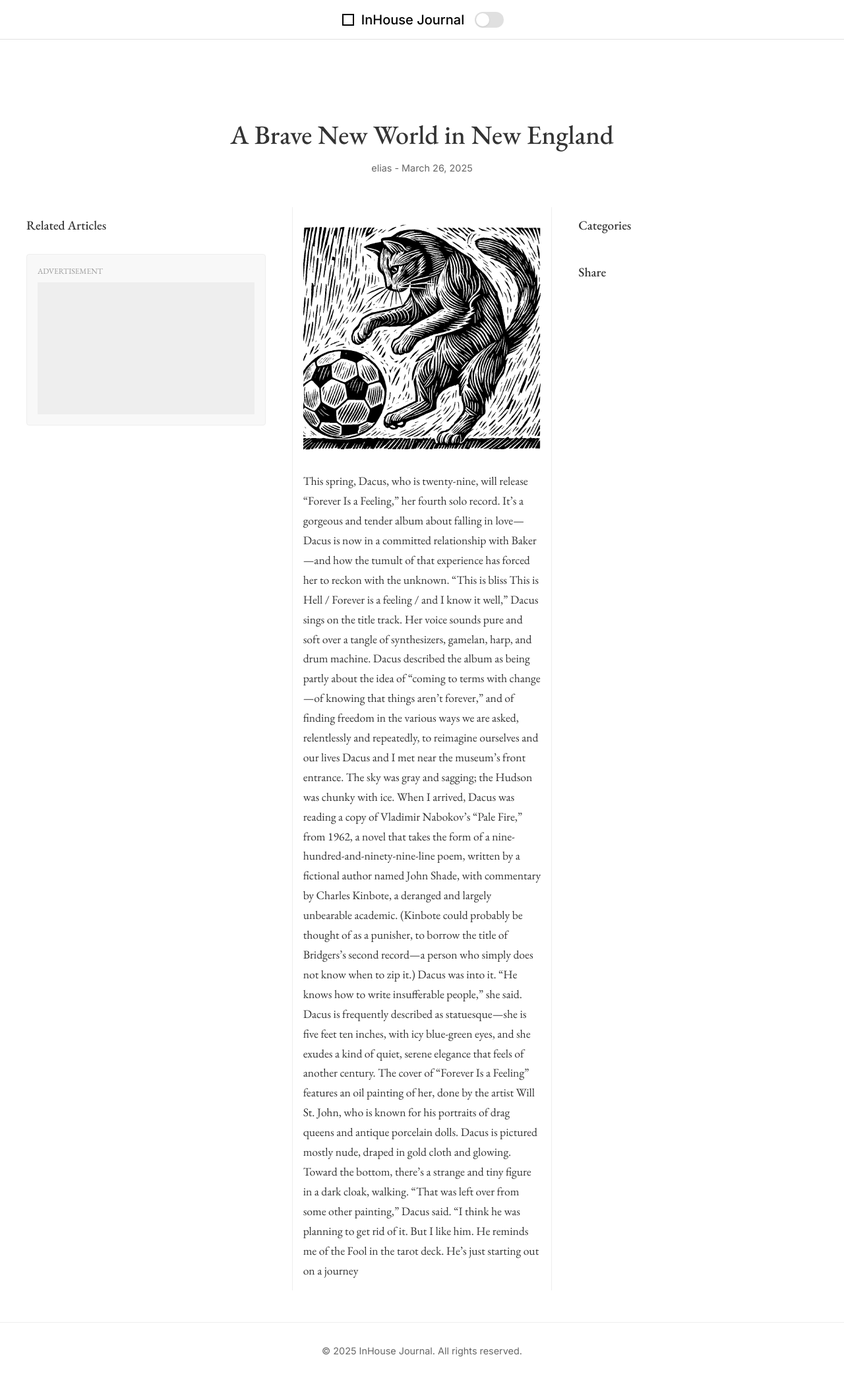
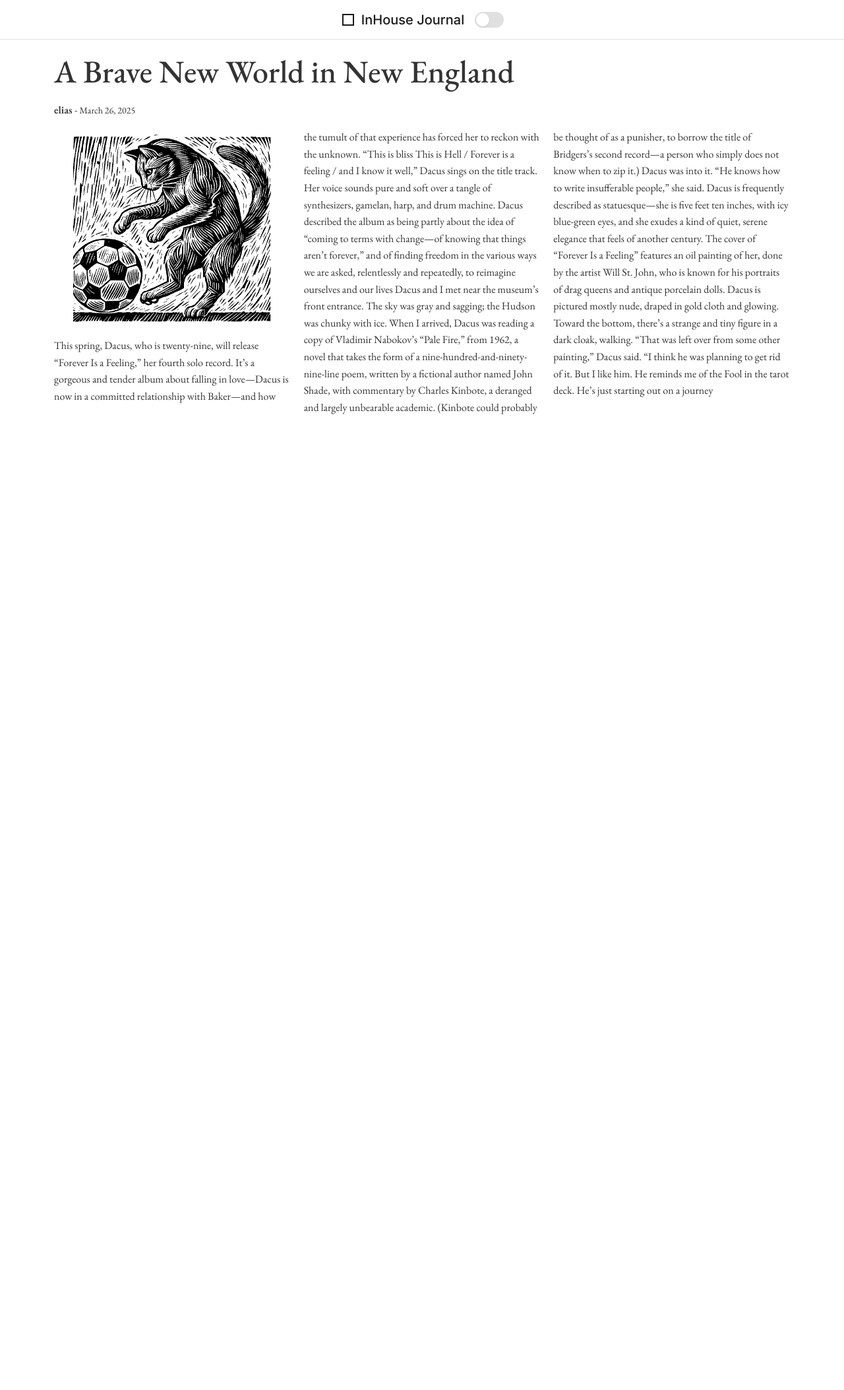
Before and after one commit to elite-0000/InHouse-Literary, a Django app: page /post/1/ in a window 1280 px wide. Shown: the whole page at 66% size. After the commit the page ends 628 px from the top, so only its background shows below. Run offline with Django 5.2, Linux system fonts and the light colour scheme; data comes from the database, SQL or seed files in the repository.

Commit message:
- update css

```diff
--- a/news/templates/news/post_detail.html
+++ b/news/templates/news/post_detail.html
@@ -3,231 +3,96 @@
 {% block title %}{{ object.title }}{% endblock %}
 
 {% block content %}
-<!-- Add Bootstrap CSS if not already in base.html -->
-<link href="https://cdn.jsdelivr.net/npm/bootstrap@5.3.0/dist/css/bootstrap.min.css" rel="stylesheet">
+<div class="container my-4">
+  <article class="content-section">
+    <!-- Post Title -->
+    <h1 class="article-title">{{ object.title }}</h1>
 
-<article class="article">
-    <header class="article-header">
-        <h1 class="article-title">{{ object.title }}</h1>
-        <div class="article-meta">
-            <span class="author">{{ object.author }}</span>
-            <span class="date-separator">-</span>
-            <span class="date">{{ object.date_posted|date:"F d, Y" }}</span>
-        </div>
-    </header>
-
-    <div class="container-fluid px-4">
-        <div class="row">
-            <!-- Left Column -->
-            <div class="col-md-4">
-                <div class="column-content">
-                    <div class="sidebar-section">
-                        <h3>Related Articles</h3>
-                        <div class="related-articles">
-                            <!-- Add your related articles here -->
-                        </div>
-                    </div>
-
-                    <div class="ad-container">
-                        <div class="ad-label">Advertisement</div>
-                        <div class="ad-space"></div>
-                    </div>
-                </div>
-            </div>
-
-            <!-- Middle Column (Main Content) -->
-            <div class="col-md-4">
-                <div class="column-content main-content">
-                    {% if object.featured_image %}
-                    <figure class="article-image">
-                        <img src="{{ object.featured_image.url }}" alt="{{ object.title }}" class="img-fluid">
-                    </figure>
-                    {% endif %}
-
-                    <div class="article-content">
-                        {{ object.content|safe }}
-                    </div>
-                </div>
-            </div>
-
-            <!-- Right Column -->
-            <div class="col-md-4">
-                <div class="column-content">
-                    <div class="sidebar-section">
-                        <h3>Categories</h3>
-                        <div class="categories-list">
-                            {% for category in object.categories.all %}
-                            <a href="{% url 'category' category.slug %}" class="category-link">{{ category.name }}</a>
-                            {% endfor %}
-                        </div>
-                    </div>
-
-                    <div class="sidebar-section">
-                        <h3>Share</h3>
-                        <div class="share-buttons">
-                            <!-- Add your share buttons here -->
-                        </div>
-                    </div>
-                </div>
-            </div>
-        </div>
+    <!-- Metadata: Author and Date -->
+    <div class="article-metadata mb-3">
+      <p>
+        <strong>{{ object.author }}</strong> -
+        <small class="text-muted">{{ object.date_posted|date:"F d, Y" }}</small>
+      </p>
     </div>
 
-    <footer class="article-footer">
-        <p>© {{ object.date_posted|date:"Y" }} InHouse Journal. All rights reserved.</p>
-    </footer>
-</article>
+    <!-- Post Content in 3 Columns -->
+    <div class="article-content" style="column-count: 3; column-gap: 20px;">
+      {% if object.featured_image %}
+      <img src="{{ object.featured_image.url }}" alt="{{ object.title }}" class="img-fluid mb-3 d-block mx-auto" style="max-width: 300px; max-height: 300px; break-inside: avoid;">
+      {% endif %}
+
+      {{ object.content|safe }}
+    </div>
+  </article>
+</div>
 
 <style>
-    .article {
+    /* Base Typography */
+    body {
         font-family: 'EB Garamond', serif;
-        padding: 2rem 0;
-    }
-
-    .article-header {
-        text-align: center;
-        margin: 2rem auto 3rem;
-        max-width: 800px;
-        padding: 0 1rem;
-    }
-
-    .article-title {
-        font-size: 2.5rem;
-        font-weight: 500;
-        line-height: 1.2;
-        margin: 0 0 1rem;
         color: #333;
     }
 
-    .article-meta {
-        font-family: 'Inter', sans-serif;
-        font-size: 0.9rem;
-        color: #666;
-    }
-
-    /* Column Styling */
-    .column-content {
-        padding: 1rem;
-        height: 100%;
-    }
-
-    .main-content {
-        border-left: 1px solid #eee;
-        border-right: 1px solid #eee;
-    }
-
-    /* Content Styling */
-    .article-content {
-        font-size: 1.1rem;
-        line-height: 1.7;
-        color: #333;
-    }
-
-    .article-content p:first-of-type::first-letter {
-        float: left;
-        font-size: 4em;
-        line-height: 0.8;
-        padding-right: 0.1em;
-        margin-top: 0.1em;
-    }
-
-    /* Sidebar Sections */
-    .sidebar-section {
-        margin-bottom: 2rem;
-    }
-
-    .sidebar-section h3 {
-        font-size: 1.2rem;
+    /* Article Title */
+    .article-title {
+        font-family: 'EB Garamond', serif;
+        font-size: 48px;
         font-weight: 500;
+        line-height: 1.2;
         margin-bottom: 1rem;
         color: #333;
     }
 
-    /* Advertisement */
-    .ad-container {
-        background: #f8f8f8;
-        border: 1px solid #eee;
-        border-radius: 4px;
-        padding: 1rem;
-        margin: 1rem 0;
+    /* Author and Date */
+    .article-metadata {
+        font-family: 'EB Garamond', serif;
+        font-size: 16px;
+        color: #333;
+        margin-bottom: 2rem;
     }
 
-    .ad-label {
-        font-size: 0.75rem;
-        text-transform: uppercase;
-        color: #999;
-        margin-bottom: 0.5rem;
+    .article-metadata .text-muted {
+        color: #333 !important;
     }
 
-    .ad-space {
-        min-height: 200px;
-        background: #eee;
-        display: flex;
-        align-items: center;
-        justify-content: center;
+    /* Article Content */
+    .article-content {
+        font-family: 'EB Garamond', serif;
+        font-size: 16px;
+        line-height: 1.6;
+        color: #333;
     }
 
-    /* Categories */
-    .categories-list {
-        display: flex;
-        flex-direction: column;
-        gap: 0.5rem;
-    }
-
-    .category-link {
-        color: #333;
-        text-decoration: none;
-        font-size: 0.9rem;
-        padding: 0.3rem 0;
-    }
-
-    .category-link:hover {
-        color: #000;
-        text-decoration: underline;
-    }
-
-    /* Images */
-    .article-image {
-        margin-bottom: 1.5rem;
-    }
-
-    .article-image img {
-        width: 100%;
-        height: auto;
+    /* First Paragraph Special Treatment */
+    .article-content p:first-of-type {
+        font-size: 16px;
     }
 
     /* Footer */
-    .article-footer {
+    footer p {
+        font-family: 'EB Garamond', serif;
+        font-size: 16px;
+        color: #333;
         text-align: center;
-        margin-top: 3rem;
-        padding-top: 2rem;
-        border-top: 1px solid #eee;
-        font-family: 'Inter', sans-serif;
-        font-size: 0.9rem;
-        color: #666;
     }
 
-    /* Responsive Design */
+    @media (min-width: 769px) and (max-width: 991px) {
+        .article-content {
+            column-count: 2 !important;
+        }
+    }
+
+    /* Responsive Typography */
     @media (max-width: 768px) {
-        .main-content {
-            border: none;
-        }
-
         .article-title {
-            font-size: 2rem;
-        }
-
-        .column-content {
-            padding: 1rem 0;
+            font-size: 36px;
         }
 
         .article-content {
-            font-size: 1rem;
+            font-size: 16px;
+            column-count: 1 !important;
         }
     }
 </style>
-
-<!-- Add Bootstrap JS and Popper.js if needed -->
-<script src="https://cdn.jsdelivr.net/npm/@popperjs/core@2.11.6/dist/umd/popper.min.js"></script>
-<script src="https://cdn.jsdelivr.net/npm/bootstrap@5.3.0/dist/js/bootstrap.min.js"></script>
 {% endblock %}
```
